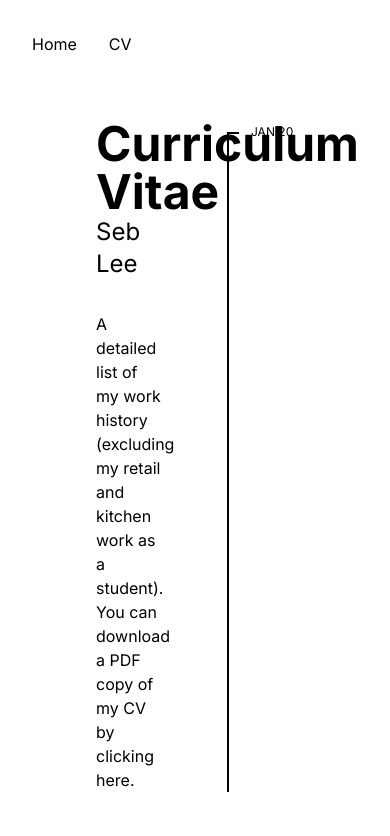
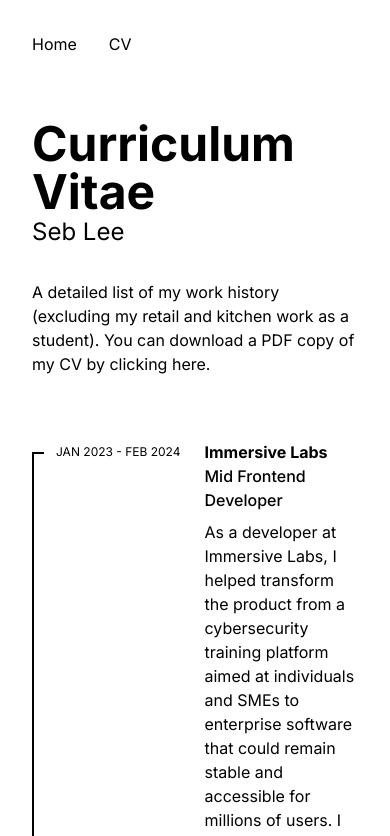
Before and after one commit to jebzley/sebleedotdev, a Next.js app: page /work in a window 390 px wide. Shown: the top 836 px of the page. Built offline with nearby package versions, Linux system fonts and the light colour scheme.

Commit message:
add breakpoints

```diff
--- a/src/app/layout.tsx
+++ b/src/app/layout.tsx
@@ -20,7 +20,7 @@ export default function RootLayout({
         <header>
           <Navigation />
         </header>
-        <main className="h-full p-16">{children}</main>
+        <main className="h-full p8 pt-16 lg:p-16">{children}</main>
       </body>
     </html>
   );
--- a/src/app/work/page.tsx
+++ b/src/app/work/page.tsx
@@ -25,7 +25,7 @@ export default function WorkPage() {
           </Link>
         </p>
       </div>
-      <div className="overflow-scroll">
+      <div className="lg:overflow-scroll">
         <ul className="list-none">
           {WORK_HISTORY_DATA.map((item, index) => {
             return (
--- a/src/components/PageLayout/index.tsx
+++ b/src/components/PageLayout/index.tsx
@@ -1,4 +1,8 @@
 import { ReactNode } from "react";
 export function PageLayout({ children }: { children: ReactNode }) {
-  return <div className="grid grid-cols-2 h-full gap-16">{children}</div>;
+  return (
+    <div className="grid grid-cols-1 lg:grid-cols-2 h-full gap-16">
+      {children}
+    </div>
+  );
 }
```
